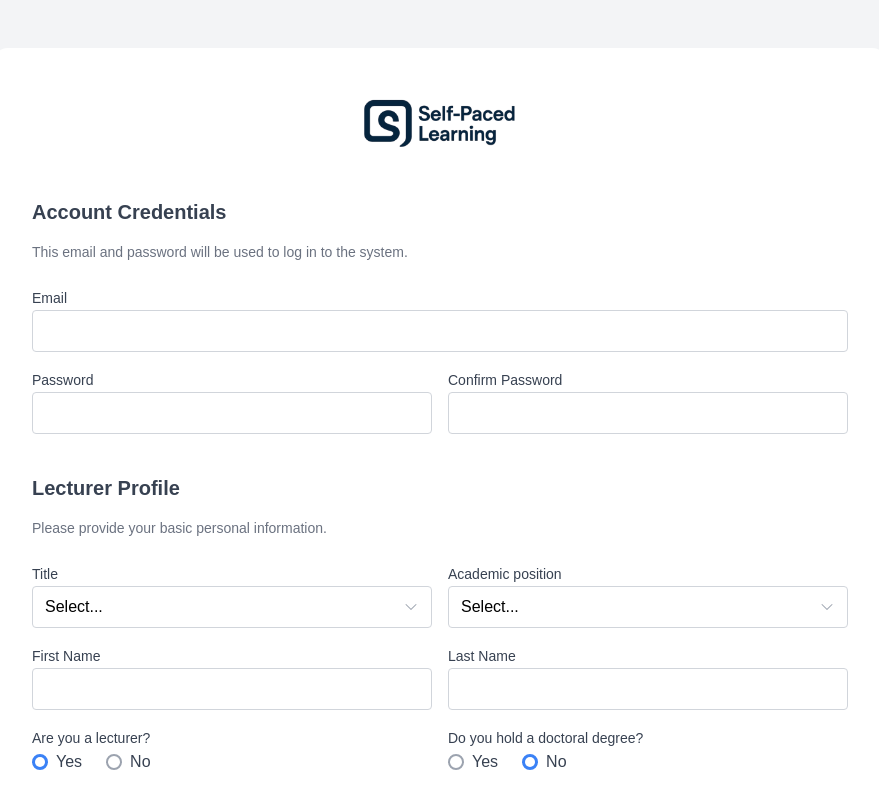
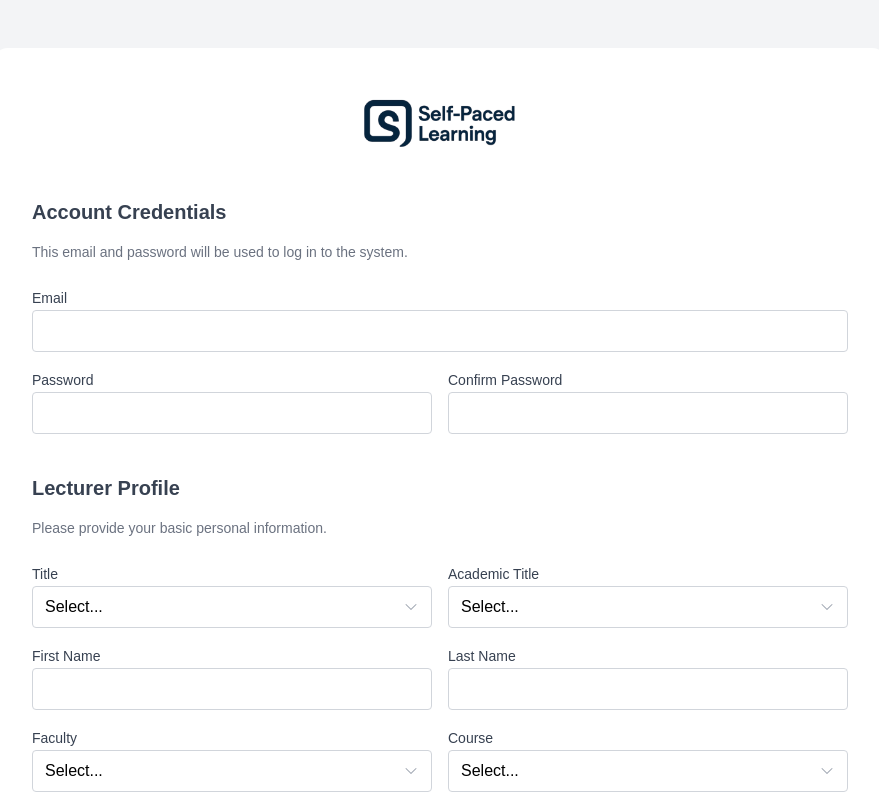
Before and after one commit to Uma-MCMXC/self-paced-learning, a Next.js app in the folder frontend/: page /auth/register/lecturer in a window 1280 px wide. Shown: the top 794 px of the page, without its empty margins (200-1079 px from the left). Built offline with nearby package versions, Linux system fonts and the light colour scheme.

Commit message:
frontend: edit title register lecturer

```diff
--- a/frontend/app/auth/register/lecturer/page.tsx
+++ b/frontend/app/auth/register/lecturer/page.tsx
@@ -11,7 +11,7 @@ import RadioGroupInput from '@/app/components/ui/RadioGroupInput'
 export default function LecturerRegisterPage() {
   const [form, setForm] = useState({
     titleId: '',
-    academicPositionId: '',
+    academicTitle: '',
     firstName: '',
     lastName: '',
     email: '',
@@ -19,8 +19,6 @@ export default function LecturerRegisterPage() {
     courseId: '',
     password: '',
     confirmPassword: '',
-    isLecturer: '',
-    isDoctor: '',
   })
 
   const handleChange = (e: React.ChangeEvent<HTMLInputElement>) => {
@@ -108,21 +106,26 @@ export default function LecturerRegisterPage() {
             onChange={(val) => setForm((prev) => ({ ...prev, titleId: val }))}
             required
             options={[
-              { label: 'Mr.', value: '1' },
-              { label: 'Ms.', value: '2' },
-              { label: 'Dr.', value: '3' },
+              { label: 'นาย', value: '1' },
+              { label: 'นาง', value: '2' },
+              { label: 'นางสาว', value: '3' },
             ]}
           />
-
           <SelectInput
-            label="Academic position"
-            name="academicPositionId"
-            value={form.academicPositionId}
-            onChange={(val) => setForm((prev) => ({ ...prev, academicPositionId: val }))}
+            label="Academic Title"
+            name="academicTitle"
+            value={form.academicTitle}
+            onChange={(val) => setForm((prev) => ({ ...prev, academicTitle: val }))}
+            required
             options={[
-              { label: 'Professor', value: '1' },
-              { label: 'Associate Professor', value: '2' },
-              { label: 'Assistant Professor', value: '3' },
+              { label: 'อ.', value: '1' },
+              { label: 'อ.ดร', value: '2' },
+              { label: 'อ.ผศ.', value: '3' },
+              { label: 'อ.รศ.', value: '4' },
+              { label: 'อ.ศ.', value: '5' },
+              { label: 'ผศ.ดร.', value: '6' },
+              { label: 'รศ.ดร.', value: '7' },
+              { label: 'ศ.ดร.', value: '8' },
             ]}
           />
 
@@ -141,26 +144,6 @@ export default function LecturerRegisterPage() {
             value={form.lastName}
             onChange={handleChange}
             required
-          />
-
-          <RadioGroupInput
-            name="isLecturer"
-            label="Are you a lecturer?"
-            defaultValue="1"
-            options={[
-              { value: '1', label: 'Yes' },
-              { value: '0', label: 'No' },
-            ]}
-          />
-
-          <RadioGroupInput
-            name="isDoctor"
-            label="Do you hold a doctoral degree?"
-            defaultValue="0"
-            options={[
-              { value: '1', label: 'Yes' },
-              { value: '0', label: 'No' },
-            ]}
           />
 
           <SelectInput
```
Also changed, not shown: 1 other file (tests, documents, lock files or other folders).
